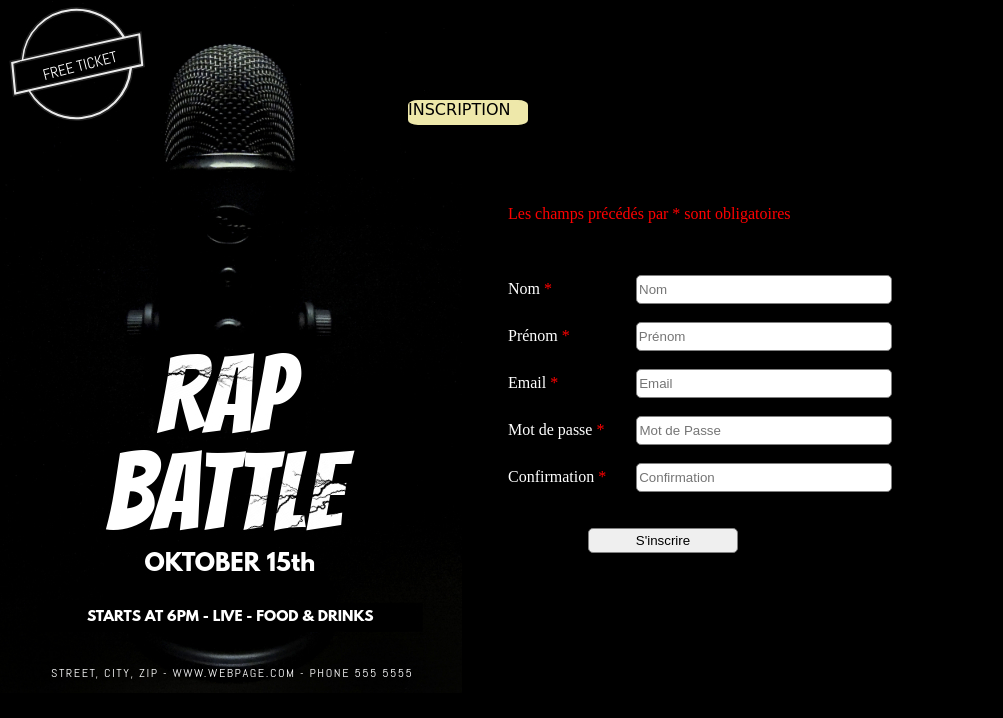
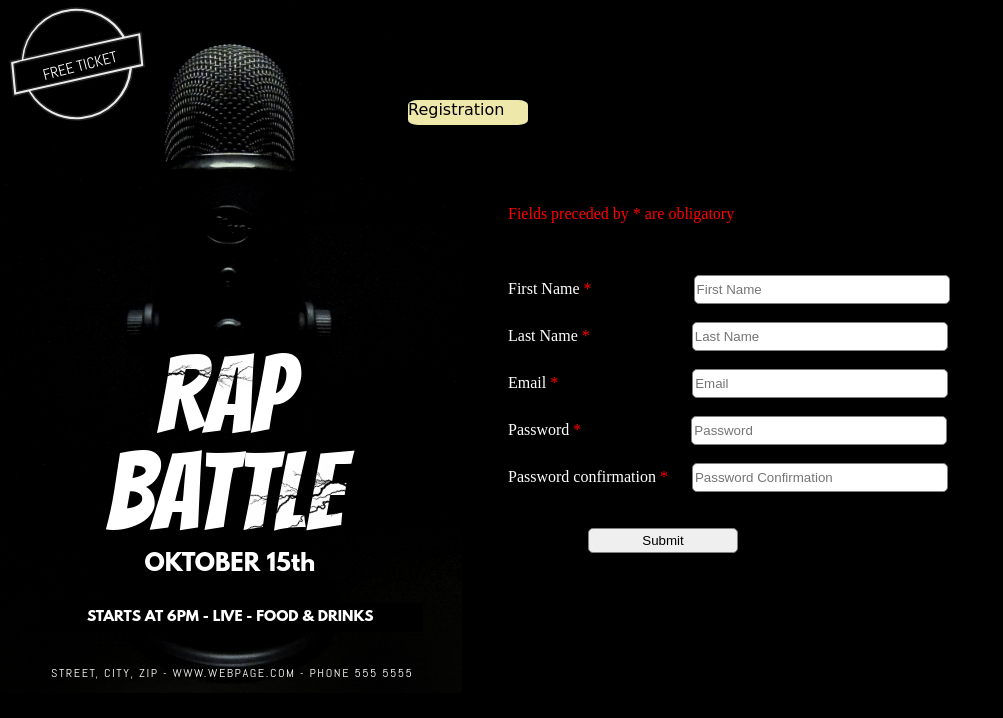
Before and after one commit to AnasSbai37/HTML-CSS-JAVASCRIPT-project, a plain HTML site: page Views/event.html in a window 1280 px wide. Shown: the whole page, without its empty margins (0-1003 px from the left). Drawn offline with Linux system fonts and the light colour scheme.

Commit message:
Translation from French to English

```diff
--- a/Styles/event.css
+++ b/Styles/event.css
@@ -22,7 +22,7 @@ body {
 }
 
 .Nom1 {
-  margin-left: 80px;
+  margin-left: 98px;
 }
 
 input {
@@ -37,19 +37,19 @@ input:focus {
 }
 
 .prénom1 {
-  margin-left: 62px;
+  margin-left: 98px;
 }
 
 .Email1 {
-  margin-left: 74px;
+  margin-left: 130px;
 }
 
 .pass1 {
-  margin-left: 28px;
+  margin-left: 106px;
 }
 
 .pass2 {
-  margin-left: 26px;
+  margin-left: 20px;
 }
 
 .sinscrire {
--- a/Styles/index.css
+++ b/Styles/index.css
@@ -87,6 +87,7 @@ body {
   border: solid 2px #EEE8AA;
   margin-right: 10px;
   display: inline-block;
+  transition: transform 1s;
 }
 
 .progc:hover,
--- a/Views/event.html
+++ b/Views/event.html
@@ -8,22 +8,22 @@
 </head>
 <body>
     <div class="inscription">
-        <p>INSCRIPTION</p>
+        <p>Registration</p>
     </div>
     <div class="formu">
-        <p style="color:red">Les champs précédés par * sont obligatoires</p><br><br>
+        <p style="color:red">Fields preceded by * are obligatory</p><br><br>
         <form class="Formul" action="bienvenue.html" method="post" target="_blank">
-            Nom <font style="color:red">*</font>
-            <input class="Nom1" type="text" name="nom" placeholder="Nom" id="nom" onblur="verifpseudo(this)" required><br><br>
-            Prénom <font style="color:red">*</font>
-            <input class="prénom1" type="text" name="prenom" placeholder="Prénom" id="prenom" onblur="verifpseudo(this)" required><br><br>
+            First Name <font style="color:red">*</font>
+            <input class="Nom1" type="text" name="nom" placeholder="First Name" id="nom" onblur="verifpseudo(this)" required><br><br>
+            Last Name <font style="color:red">*</font>
+            <input class="prénom1" type="text" name="prenom" placeholder="Last Name" id="prenom" onblur="verifpseudo(this)" required><br><br>
             Email <font style="color:red">*</font>
             <input class="Email1" type="text" name="Email" placeholder="Email" id="email" onblur="verifemail()" required><br><br>
-            Mot de passe <font style="color:red">*</font>
-            <input class="pass1" type="password" name="pass" placeholder="Mot de Passe" id="password1" required><br><br>
-            Confirmation <font style="color:red">*</font>
-            <input class="pass2" type="password" name="confirm" placeholder="Confirmation" id="password2" onblur="verifpass()" required><br><br><br>
-            <input class="sinscrire" type="submit" name="envoyer" value="S'inscrire">
+            Password <font style="color:red">*</font>
+            <input class="pass1" type="password" name="pass" placeholder="Password" id="password1" required><br><br>
+            Password confirmation <font style="color:red">*</font>
+            <input class="pass2" type="password" name="confirm" placeholder="Password Confirmation" id="password2" onblur="verifpass()" required><br><br><br>
+            <input class="sinscrire" type="submit" name="envoyer" value="Submit">
         </form>
     </div>
 </body>
```
Also changed, not shown: Views/bienvenue.html (+1 -1 lines).
